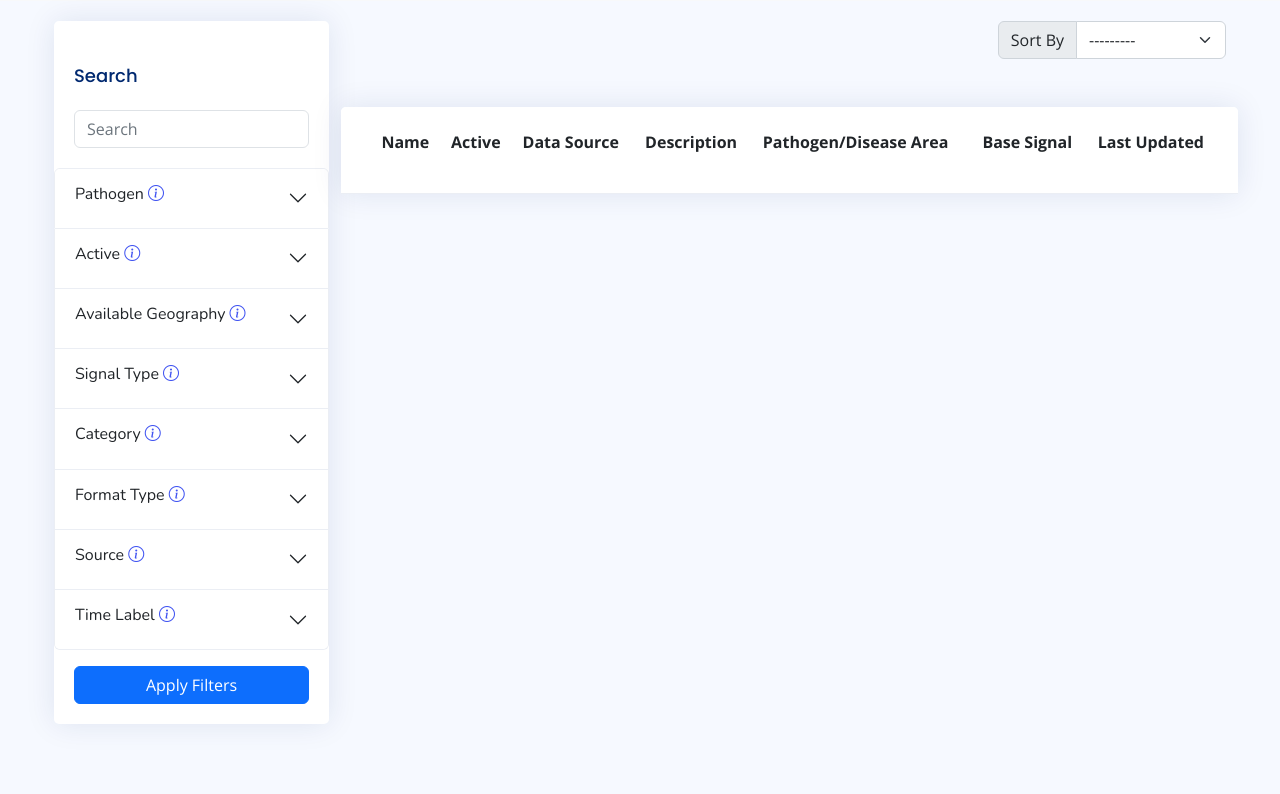
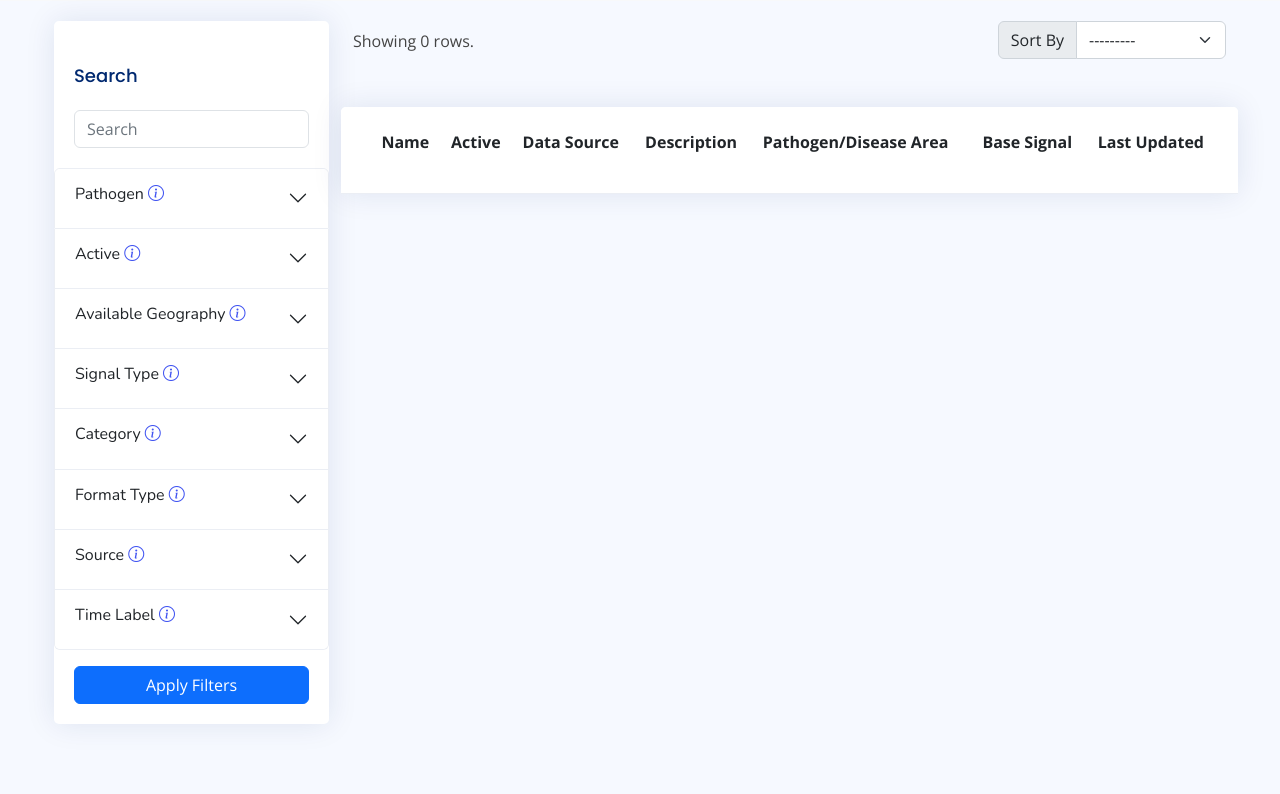
Before and after one commit to cmu-delphi/signal_documentation, a Django app: page / in a window 1280 px wide. Shown: the part 315-1109 px from the top of the page. Run offline with Django 4.2, Linux system fonts and the light colour scheme; data comes from the database, SQL or seed files in the repository; data that the repository does not hold is empty; parts of the project's set-up code (start-up, migrations or seed data) failed here and were passed over; some libraries are stand-ins or nearby versions.

Commit message:
OKRS24-182 Add count of results at the top of the table.

```diff
--- a/src/assets/css/custom.css
+++ b/src/assets/css/custom.css
@@ -67,6 +67,10 @@
     padding: 0;
 }
 
+.pt-05 {
+    padding-top: 0.5rem;
+}
+
 .border-left {
     border-left: 1px solid #e4e4e4;
 }
--- a/src/templates/signals/signals.html
+++ b/src/templates/signals/signals.html
@@ -229,7 +229,14 @@
                         <a href="https://delphi.cmu.edu/epivis/" target="_blank" class="btn btn-primary" role="button">Chart</a>
                     </div>
                 </div> -->
-                <div class="col-4">
+                <div class="col-6">
+                    <div class="input-group mb-3 d-flex justify-content-start">
+                        <span class="pt-05">
+                            Showing {{ signals|length }} row{{ signals|length|pluralize:"s" }}.
+                        </span>
+                    </div>
+                </div>
+                <div class="col-6">
                     <div class="input-group mb-3 d-flex justify-content-end">
                         <label class="input-group-text form-label" for="id_order_by" id="order_by_label">Sort By</label>
                         {{ form.order_by|as_crispy_field }}
```
